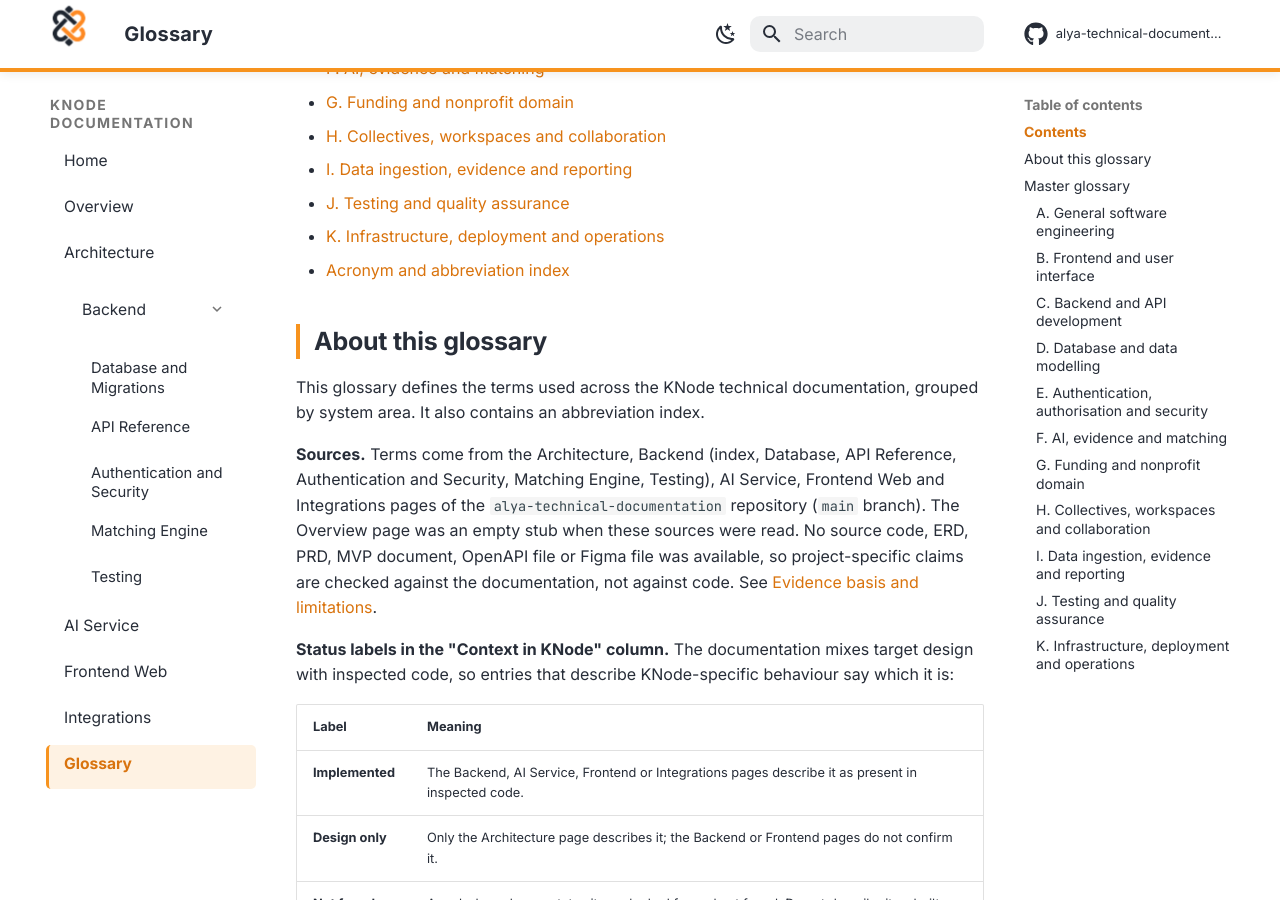
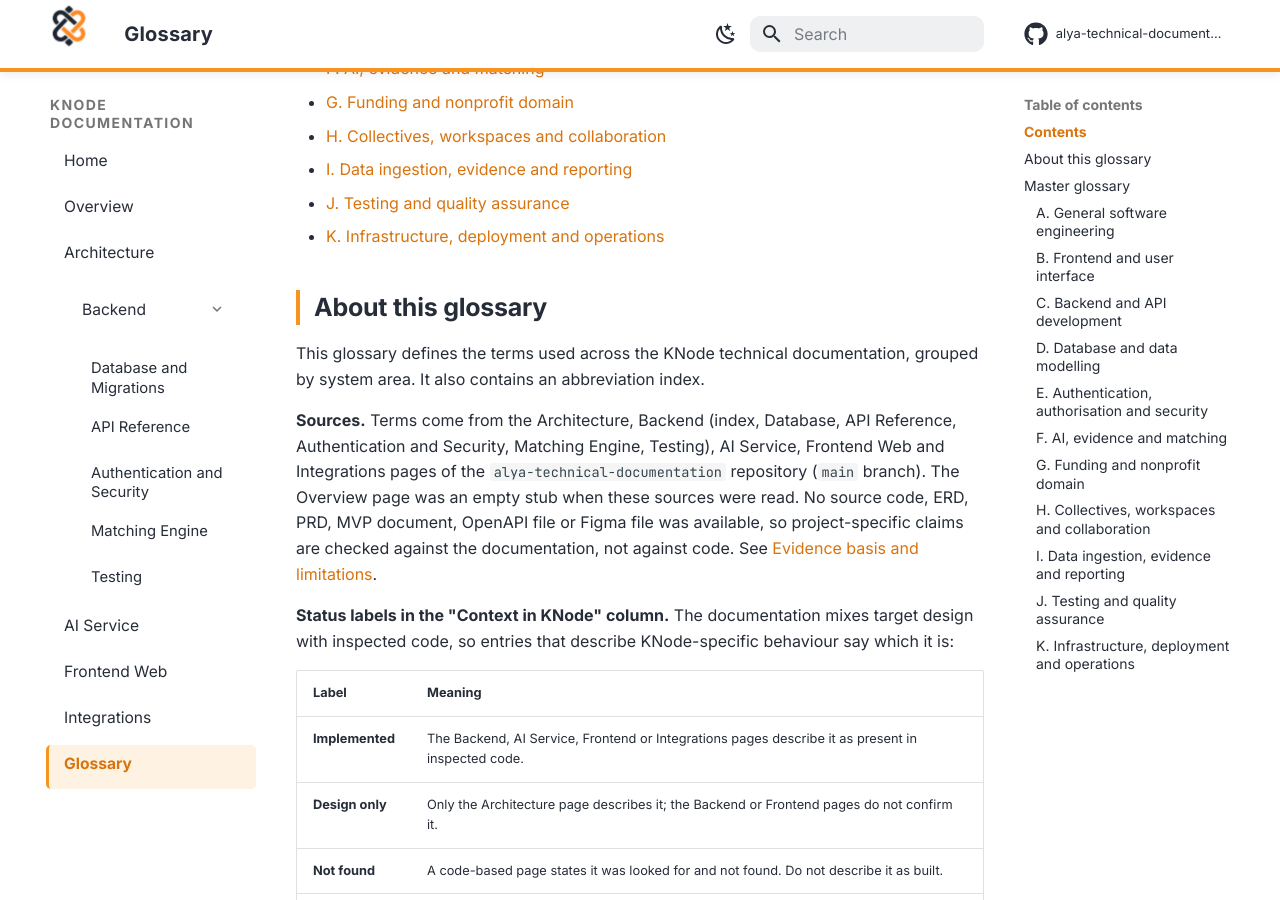
Before and after one commit to akirachix/alya-technical-documentation, an MkDocs documentation site: the page built from docs/glossary.md, in a window 1280 px wide and 900 px high, scrolled down 508 px. Built offline with MkDocs 1.6.1 and Material for MkDocs 9.7.7, drawn with Linux system fonts in a browser that asks for light colours; comment, search, counter and statistics services are not loaded.

Commit message:
fix build

```diff
--- a/docs/glossary.md
+++ b/docs/glossary.md
@@ -17,7 +17,6 @@ Last updated: 26 October 2026
   - [I. Data ingestion, evidence and reporting](#i-data-ingestion-evidence-and-reporting)
   - [J. Testing and quality assurance](#j-testing-and-quality-assurance)
   - [K. Infrastructure, deployment and operations](#k-infrastructure-deployment-and-operations)
-- [Acronym and abbreviation index](#acronym-and-abbreviation-index)
 
 ## About this glossary
 
```
